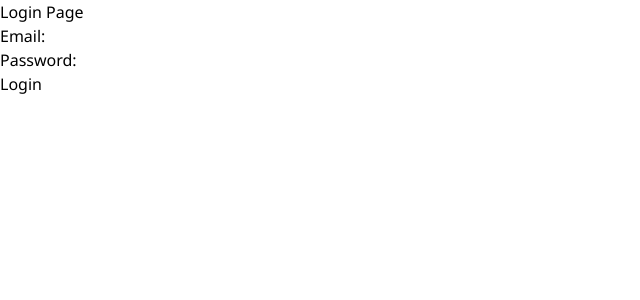
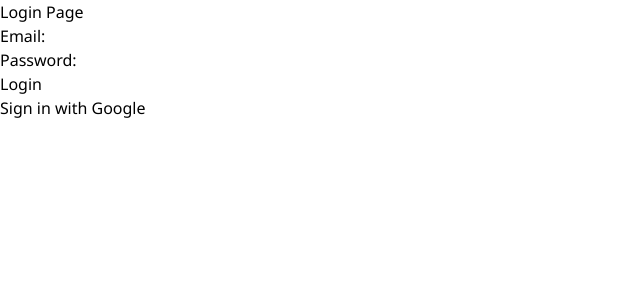
Before and after one commit to HarisShaikh97/language-learning-app, a Next.js app: page /loogin in a window 1280 px wide. Shown: the top 300 px of the page, without its empty margins (0-640 px from the left). Built offline with nearby package versions, Linux system fonts and the light colour scheme.

Commit message:
google auth

```diff
--- a/app/api/auth/[...nextauth]/route.js
+++ b/app/api/auth/[...nextauth]/route.js
@@ -1,10 +1,16 @@
 import NextAuth from "next-auth";
 import CredentialsProvider from "next-auth/providers/credentials";
+import GoogleProvider from "next-auth/providers/google";
 import connect from "@/app/db/connect";
 import User from "@/app/models/UserModel";
 import bcrypt from "bcryptjs";
 export const authOptions = {
     providers: [
+        GoogleProvider({
+            clientId: "705256653211-k73bih0ok9miju5kckp8fqj4epr6n3gk.apps.googleusercontent.com",
+            clientSecret: "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",
+
+        }),
         CredentialsProvider({
             name: "credentials",
             credentials: {},
@@ -38,6 +44,7 @@
     secret: process.env.NEXTAUTH_SECRET,
     pages: {
         signIn: "/login",
+
     },
 };
 
--- a/app/login/page.js
+++ b/app/login/page.js
@@ -2,12 +2,20 @@
 
 import Image from "next/image"
 import Link from "next/link"
+import { signIn } from 'next-auth/react';
 import { useRouter } from "next/navigation"
 
 export default function Login() {
 
     const router = useRouter()
 
+
+    const handleGoogleSignIn = async (e) => {
+        e.preventDefault();
+
+        // Call signIn method from NextAuth with Google provider
+        await signIn('google', { callbackUrl: '/home' });
+    };
     return (
         <div className="h-screen w-screen flex flex-col items-center overflow-y-auto scrollbar-none">
             <div className="h-20 w-full bg-primary bg-opacity-15 flex items-center px-5">
@@ -15,7 +23,7 @@
             </div>
             <p className="text-5xl text-primary font-extrabold w-[450px] text-center my-10">Log in to have fun and learn faster</p>
             <div className="flex flex-col items-center gap-5 w-[450px]">
-                <button className="h-10 w-full rounded-full bg-[#4285F4] hover:bg-opacity-75 relative flex items-center justify-center">
+                <button onClick={handleGoogleSignIn} className="h-10 w-full rounded-full bg-[#4285F4] hover:bg-opacity-75 relative flex items-center justify-center">
                     <div className="h-8 w-8 rounded-full bg-white absolute left-1 top-1 flex items-center justify-center">
                         <Image src={"/google-logo.svg"} alt="logo" height={35} width={35} />
                     </div>
@@ -38,19 +46,19 @@
             <div className="flex flex-col gap-3 w-[450px] mt-5">
                 <p className="text-primary text-xs font-bold">Username or Email:</p>
                 <div className="h-14 w-full rounded-2xl border-2 border-primary px-3 flex items-center justify-center">
-                    <input type="text" placeholder="example@email.com" className="text-xs" style={{outline: 'none', width: '100%'}} />
+                    <input type="text" placeholder="example@email.com" className="text-xs" style={{ outline: 'none', width: '100%' }} />
                 </div>
             </div>
             <div className="flex flex-col gap-3 w-[450px] mt-5">
                 <p className="text-primary text-xs font-bold">Password:</p>
                 <div className="h-14 w-full rounded-2xl border-2 border-primary px-3 flex items-center justify-center">
-                    <input type="password" placeholder="**********" className="text-xs" style={{outline: 'none', width: '100%'}} />
+                    <input type="password" placeholder="**********" className="text-xs" style={{ outline: 'none', width: '100%' }} />
                 </div>
             </div>
             <div className="flex justify-end w-[450px] mt-5">
                 <p className="text-primary underline text-xs cursor-pointer">I forgot my password!</p>
             </div>
-            <button className="flex items-center justify-center bg-primary bg-opacity-25 h-14 w-[450px] rounded-lg mt-5 border-b-4 border-gray-400 text-gray-600 hover:text-black transition duration-1000 font-bold"  onClick={() => {router.push("/home")}}>Sign in</button>
+            <button className="flex items-center justify-center bg-primary bg-opacity-25 h-14 w-[450px] rounded-lg mt-5 border-b-4 border-gray-400 text-gray-600 hover:text-black transition duration-1000 font-bold" onClick={() => { router.push("/home") }}>Sign in</button>
             <Link href={"/select-language"} className="underline mt-5">Don{"'"}t have an account? Sign up now!</Link>
         </div>
     )
--- a/app/loogin/page.js
+++ b/app/loogin/page.js
@@ -8,7 +8,7 @@
     const [email, setEmail] = useState('');
     const [password, setPassword] = useState('');
 
-    const handleSubmit = async (e) => {
+    const handleCredentialsSubmit = async (e) => {
         e.preventDefault();
 
         // Call signIn method from NextAuth with email and password
@@ -19,18 +19,24 @@
         });
         console.log(result, "result");
         if (result.error) {
-
-            console.error('Authentication failed:', result.error);
+            console.error('Credentials Authentication failed:', result.error);
         } else {
             // Redirect to home page or redirect user to intended page
             router.push('/');
         }
     };
 
+    const handleGoogleSignIn = async (e) => {
+        e.preventDefault();
+
+        // Call signIn method from NextAuth with Google provider
+        await signIn('google', { callbackUrl: '/home' });
+    };
+
     return (
         <div>
             <h1>Login Page</h1>
-            <form onSubmit={handleSubmit}>
+            <form onSubmit={handleCredentialsSubmit}>
                 <div>
                     <label>Email:</label>
                     <input
@@ -51,6 +57,7 @@
                 </div>
                 <button type="submit">Login</button>
             </form>
+            <button onClick={handleGoogleSignIn}>Sign in with Google</button>
         </div>
     );
 }
--- a/app/signup/page.js
+++ b/app/signup/page.js
@@ -1,7 +1,13 @@
 import Image from "next/image"
 import Link from "next/link"
+import { signIn } from 'next-auth/react';
+export default function Signup() {
+    const handleGoogleSignIn = async (e) => {
+        e.preventDefault();
 
-export default function Signup() {
+        // Call signIn method from NextAuth with Google provider
+        await signIn('google', { callbackUrl: '/home' });
+    };
     return (
         <div className="h-screen w-screen flex flex-col items-center">
             <div className="h-20 w-full bg-primary bg-opacity-15 flex flex-row justify-between items-center pl-5 pr-10">
@@ -9,11 +15,11 @@
                 <Link href={"/login"} className=" h-12 w-28 rounded-2xl border-b-4 border-amber-500 bg-amber-400 font-bold flex items-center justify-center">Sign in</Link>
             </div>
             <div className="grid grid-cols-2 h-full w-full">
-                <div className="bg-contain bg-no-repeat bg-center" style={{backgroundImage: "url('/signup-image.png')"}} />
+                <div className="bg-contain bg-no-repeat bg-center" style={{ backgroundImage: "url('/signup-image.png')" }} />
                 <div className="flex flex-col items-center overflow-y-auto scrollbar-none">
                     <p className="w-[350px] text-3xl text-center font-bold mt-10">Sign up and start learning</p>
                     <div className="flex flex-col items-center gap-5 w-[450px] mt-5">
-                        <button className="h-10 w-full rounded-full bg-[#4285F4] hover:bg-opacity-75 relative flex items-center justify-center">
+                        <button onClick={handleGoogleSignIn} className="h-10 w-full rounded-full bg-[#4285F4] hover:bg-opacity-75 relative flex items-center justify-center">
                             <div className="h-8 w-8 rounded-full bg-white absolute left-1 top-1 flex items-center justify-center">
                                 <Image src={"/google-logo.svg"} alt="logo" height={35} width={35} />
                             </div>
@@ -36,13 +42,13 @@
                     <div className="flex flex-col gap-3 w-[450px]">
                         <p className="text-primary text-sm font-bold">Email</p>
                         <div className="h-14 w-full rounded-2xl border-2 border-primary px-3 flex items-center justify-center">
-                            <input type="text" placeholder="example@email.com" className="text-sm" style={{outline: 'none', width: '100%'}} />
+                            <input type="text" placeholder="example@email.com" className="text-sm" style={{ outline: 'none', width: '100%' }} />
                         </div>
                     </div>
                     <div className="flex flex-col gap-3 w-[450px] mt-5">
                         <p className="text-primary text-sm font-bold">Password</p>
                         <div className="h-14 w-full rounded-2xl border-2 border-primary px-3 flex items-center justify-center">
-                            <input type="password" placeholder="**********" className="text-sm" style={{outline: 'none', width: '100%'}} />
+                            <input type="password" placeholder="**********" className="text-sm" style={{ outline: 'none', width: '100%' }} />
                         </div>
                     </div>
                     <div className="w-[450px] mt-5">
--- a/components/Providers/AuthProvider.js
+++ b/components/Providers/AuthProvider.js
@@ -4,7 +4,7 @@
 
 const AuthProvider = ({ children }) => {
     return (
-        <SessionProvider>{children}</SessionProvider>
+        <SessionProvider  >{children}</SessionProvider>
     )
 }
 
```
Also changed, not shown: 1 other file (tests, documents, lock files or other folders).
